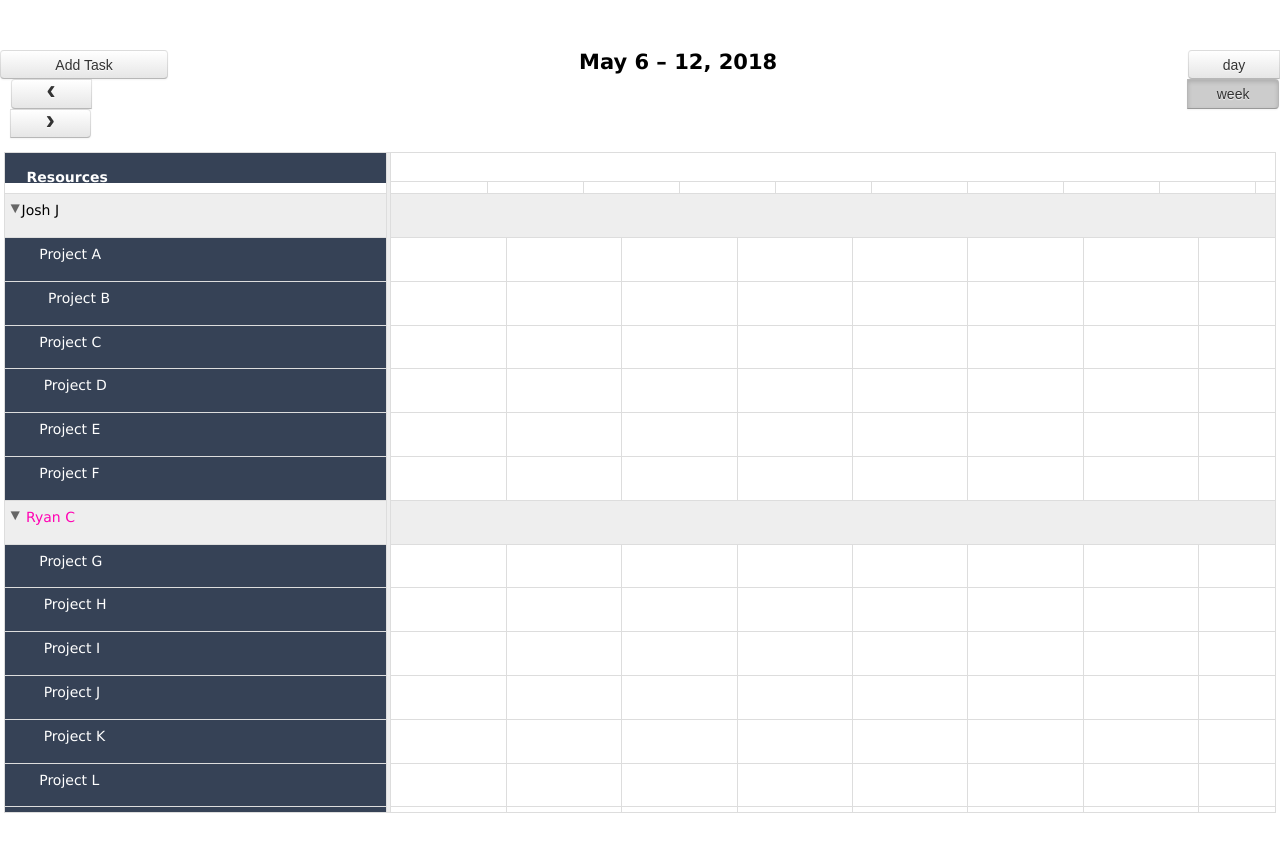
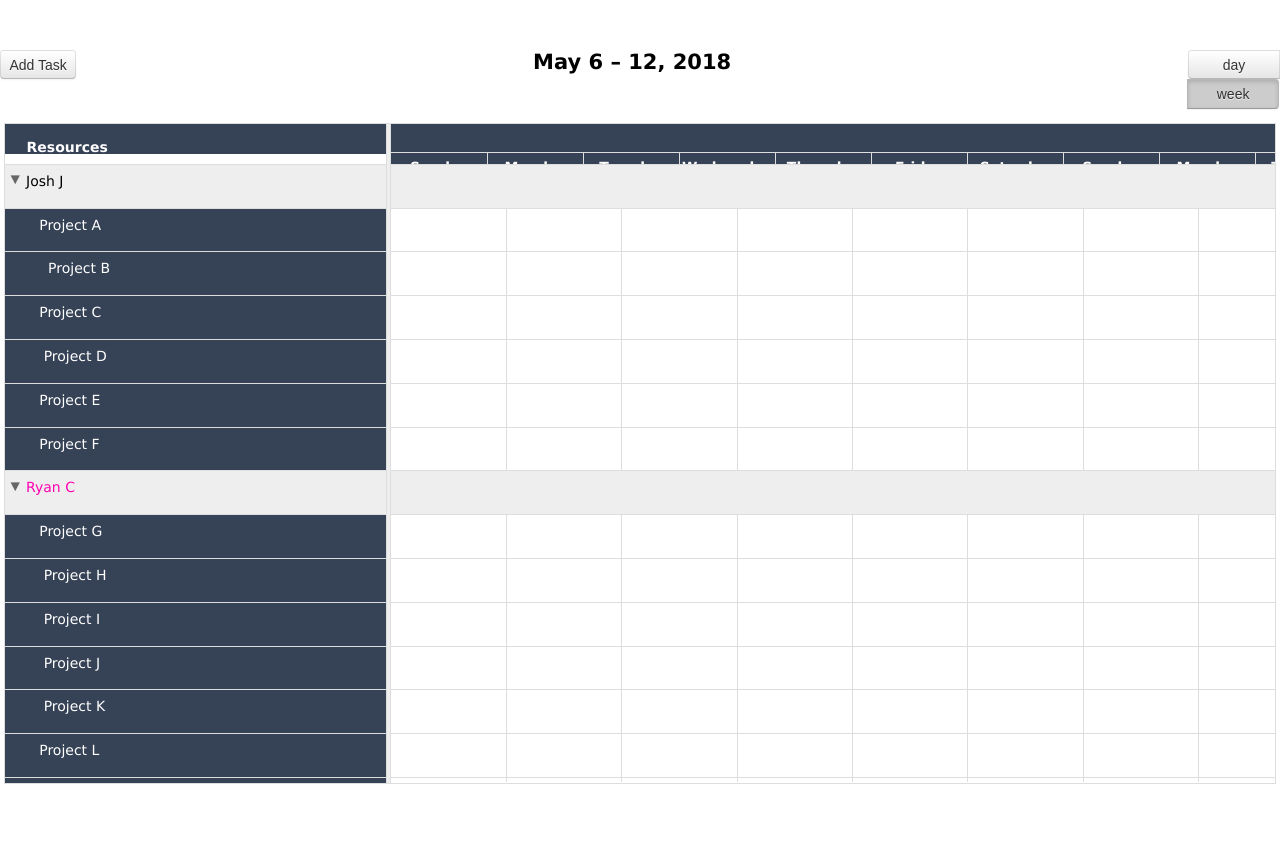
Before and after one commit to jjoselife116/EventCalendar, a plain HTML site: page index.html in a window 1280 px wide. Drawn offline with Linux system fonts and the light colour scheme.

Commit message:
Add files via upload
Latest update to index and calendar.css

```diff
--- a/Calendar.js
+++ b/Calendar.js
@@ -5,7 +5,7 @@
 var curYPos = 0,
     curXPos = 0,
     curDown = false;
-function drag(){
+
 window.addEventListener('mousemove', function(e){
   if(curDown === true){
     window.scrollTo(document.body.scrollLeft + (curXPos - e.pageX), document.body.scrollTop + (curYPos - e.pageY));
@@ -14,7 +14,7 @@ window.addEventListener('mousemove', function(e){
 
 window.addEventListener('mousedown', function(e){ curDown = true; curYPos = e.pageY; curXPos = e.pageX; });
 window.addEventListener('mouseup', function(e){ curDown = false; });
-}
+
         $(function() {
 
             $('#calendar').fullCalendar({
--- a/index.html
+++ b/index.html
@@ -45,18 +45,10 @@
           <!--Add Task button-->
             <div class="ec-left"><button type="button" class="ec-today-button ec-button ec-state-default ec-corner-left ec-corner-right " onclick="document.getElementById('addTask').style.display='block'">Add Task</button>
 
-
-
-                <div class="ec-button-group">
-                    <button type="button" class="ec-prev-button ec-button ec-state-default ec-corner-left" aria-label="prev">
-
-          <span class="ec-icon ec-icon-left-single-arrow"></span>
+        </button>
 
         </button>
-                    <button type="button" class="ec-next-button ec-button ec-state-default ec-corner-right" aria-label="next">
-          <span class="ec-icon ec-icon-right-single-arrow"></span>
-        </button>
-                </div>
+
             </div>
             <div class="ec-right">
                 <div class="ec-button-group">
@@ -279,7 +271,7 @@
                                                     </colgroup>
                                                     <tbody>
                                                         <tr>
-                                                            <th class="ec-widget-header" data-date="2018-05-06T00:00:00" colspan="24">
+                                                            <th class="top-day-header" data-date="2018-05-06T00:00:00" colspan="100">
                                                                 <div class="ec-cell-content"><span class="ec-cell-text" style="position: relative; visibility: hidden;"></span></div>
                                                             </th>
                                                             <th class="ec-widget-header" data-date="2018-05-07T00:00:00" colspan="24">
@@ -303,58 +295,59 @@
                                                             </th>
                                                         </tr>
                                                         <tr>
-                                                            <th class="ec-widget-header" data-date="2018-05-06T00:00:00">
-                                                                <div class="ec-cell-content">
-                                                                    <span class="ec-cell-text">Sunday</span></div>
+                                                            <th class="day-header" data-date="2018-05-06T00:00:00">
+                                                                <div class="day-text">
+                                                                    Sunday
+
+                                                            <th class="day-header" data-date="2018-05-06T01:00:00">
+                                                                    Monday
                                                             </th>
-                                                            <th class="ec-widget-header" data-date="2018-05-06T01:00:00">
-                                                                <div class="ec-cell-content"><span class="ec-cell-text">Monday</span></div>
+                                                            <th class="day-header" data-date="2018-05-06T02:00:00">
+                                                                   Tuesday
+
                                                             </th>
-                                                            <th class="ec-widget-header" data-date="2018-05-06T02:00:00">
-                                                                <div class="ec-cell-content"><span class="ec-cell-text">Tuesday</span>
-                                                                </div>
+                                                            <th class="day-header" data-date="2018-05-06T03:00:00">
+                                                                 Wednesday
                                                             </th>
-                                                            <th class="ec-widget-header" data-date="2018-05-06T03:00:00">
-                                                                <div class="ec-cell-content"><span class="ec-cell-text">Wednesday</span></div>
+                                                            <th class="day-header" data-date="2018-05-06T04:00:00">
+                                                              Thursday
                                                             </th>
-                                                            <th class="ec-widget-header" data-date="2018-05-06T04:00:00">
-                                                                <div class="ec-cell-content"><span class="ec-cell-text">Thursday</span></div>
+                                                            <th class="day-header" data-date="2018-05-06T05:00:00">
+                                                              Friday
                                                             </th>
-                                                            <th class="ec-widget-header" data-date="2018-05-06T05:00:00">
-                                                                <div class="ec-cell-content"><span class="ec-cell-text">Friday</span></div>
+                                                            <th class="day-header" data-date="2018-05-06T06:00:00">
+                                                              Saturday
                                                             </th>
-                                                            <th class="ec-widget-header" data-date="2018-05-06T06:00:00">
-                                                                <div class="ec-cell-content"><span class="ec-cell-text">Saturday</span></div>
+                                                            <th class="day-header" data-date="2018-05-06T07:00:00">
+                                                              Sunday
                                                             </th>
-                                                            <th class="ec-widget-header" data-date="2018-05-06T07:00:00">
-                                                                <div class="ec-cell-content"><span class="ec-cell-text">Sunday</span></div>
+                                                            <th class="day-header" data-date="2018-05-06T08:00:00">
+                                                                Monday
                                                             </th>
-                                                            <th class="ec-widget-header" data-date="2018-05-06T08:00:00">
-                                                                <div class="ec-cell-content"><span class="ec-cell-text">Monday</span></div>
+                                                            <th class="day-header" data-date="2018-05-06T09:00:00">
+                                                            Tuesday
                                                             </th>
-                                                            <th class="ec-widget-header" data-date="2018-05-06T09:00:00">
-                                                                <div class="ec-cell-content"><span class="ec-cell-text">Tuesday</span></div>
+                                                            <th class="day-header" data-date="2018-05-06T10:00:00">
+                                                              Wednesday
                                                             </th>
-                                                            <th class="ec-widget-header" data-date="2018-05-06T10:00:00">
-                                                                <div class="ec-cell-content"><span class="ec-cell-text">Wednesday</span></div>
+                                                            <th class="day-header" data-date="2018-05-06T11:00:00">
+                                                              Thursday
                                                             </th>
-                                                            <th class="ec-widget-header" data-date="2018-05-06T11:00:00">
-                                                                <div class="ec-cell-content"><span class="ec-cell-text">Thursday</span></div>
+                                                            <th class="day-header" data-date="2018-05-06T12:00:00">
+                                                              Friday
                                                             </th>
-                                                            <th class="ec-widget-header" data-date="2018-05-06T12:00:00">
-                                                                <div class="ec-cell-content"><span class="ec-cell-text">Friday</span></div>
+                                                            <th class="day-header" data-date="2018-05-06T13:00:00">
+                                                              Saturday
                                                             </th>
-                                                            <th class="ec-widget-header" data-date="2018-05-06T13:00:00">
-                                                                <div class="ec-cell-content"><span class="ec-cell-text">Saturday</span></div>
+                                                            <th class="day-header" data-date="2018-05-06T14:00:00">
+                                                              Sunday
                                                             </th>
-                                                            <th class="ec-widget-header" data-date="2018-05-06T14:00:00">
-                                                                <div class="ec-cell-content"><span class="ec-cell-text">Sunday</span></div>
+                                                            <th class="day-header" data-date="2018-05-06T15:00:00">
+                                                              Monday
                                                             </th>
-                                                            <th class="ec-widget-header" data-date="2018-05-06T15:00:00">
-                                                                <div class="ec-cell-content"><span class="ec-cell-text">Monday</span></div>
-                                                            </th>
-                                                            <th class="ec-widget-header" data-date="2018-05-06T16:00:00">
-                                                                <div class="ec-cell-content"><span class="ec-cell-text">Tuesday</span></div>
+                                                            <th class="day-header" data-date="2018-05-06T16:00:00">
+                                                              Tuesday
+                                                            </div>
                                                             </th>
                                                             <th class="ec-widget-header" data-date="2018-05-06T17:00:00">
                                                                 <div class="ec-cell-content"><span class="ec-cell-text">5pm</span></div>
@@ -406,7 +399,13 @@
                                                                     <div class="projectsCols">
 
 
-                                                                        <div class="ec-cell-content"><span class="ec-expander"><span class="ec-icon ec-icon-down-triangle"></span></span><span class="employee1-name-text">Josh J</span></div>
+                                                                        <div class="ec-cell-content">
+                                                                          <span class="ec-expander">
+                                                                            <span class="ec-icon ec-icon-down-triangle">
+                                                                            </span>
+                                                                          </span>
+                                                                          <span class="employee1-name-text">Josh J</span>
+                                                                        </div>
 
                                                                 </td>
                                                             </tr>
@@ -522,14 +521,7 @@
                                                                     </div>
                                                                 </td>
                                                             </tr>
-
-
-
                                                                   </div>
-
-
-
-
                                                                 </td>
                                                             </tr>
                                                         </tbody>
@@ -992,11 +984,18 @@
           <label for="tskname"><b>Task Name:</b></label>
           <input type="text" name="tskname" required><br>
 
+          <label for="tskDis"><b>Task Discription:</b></label><br>
+          <textarea rows="4" cols="50" name="tskDis">
+            Enter Task Discription here...</textarea><br>
+
           <label for="tskstart"><b>Task Start Date:</b></label>
           <input type="date" name="tskstart" required><br>
 
           <label for="tskend"><b>Task End Date:</b></label>
           <input type="date"  name="tskend" required><br>
+
+          <label for="tskStatus"><b>Task Status:</b></label>
+          <input type="text" name="tskStatus" required><br>
 
           <button id="submitbtn" type="submit">Submit</button>
         </div>
--- a/scheduler.css
+++ b/scheduler.css
@@ -365,8 +365,15 @@ tr.ec-collapsed>td>div {
 
 
 .ec-widget-header{
-  color: white;
+  color: black;
 }
+
+.day-text, .day-header, .top-day-header{
+    background-color: #364256;
+    color: white;
+}
+
+
 .ec-divider{
   background-color: #364256;
 }
```
